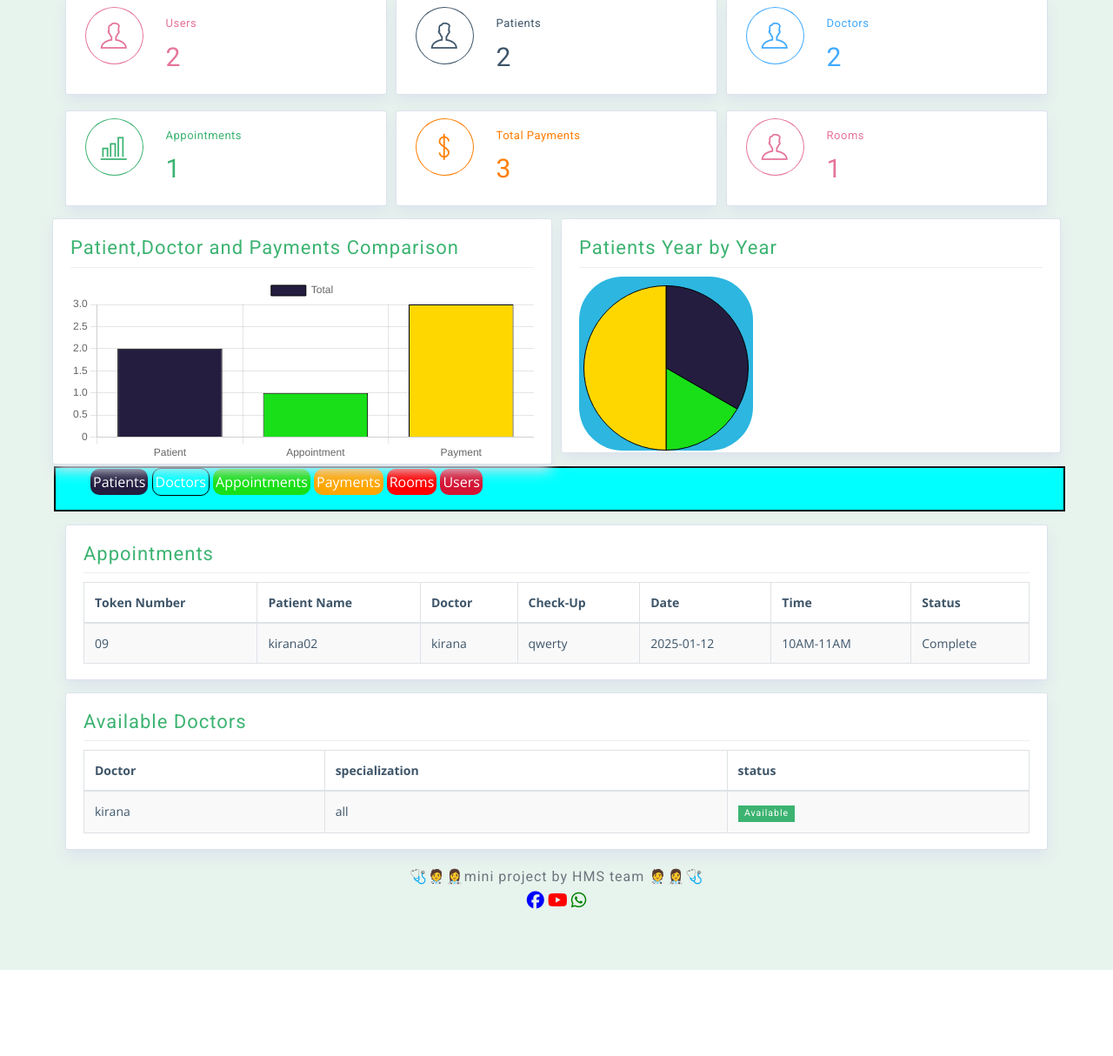
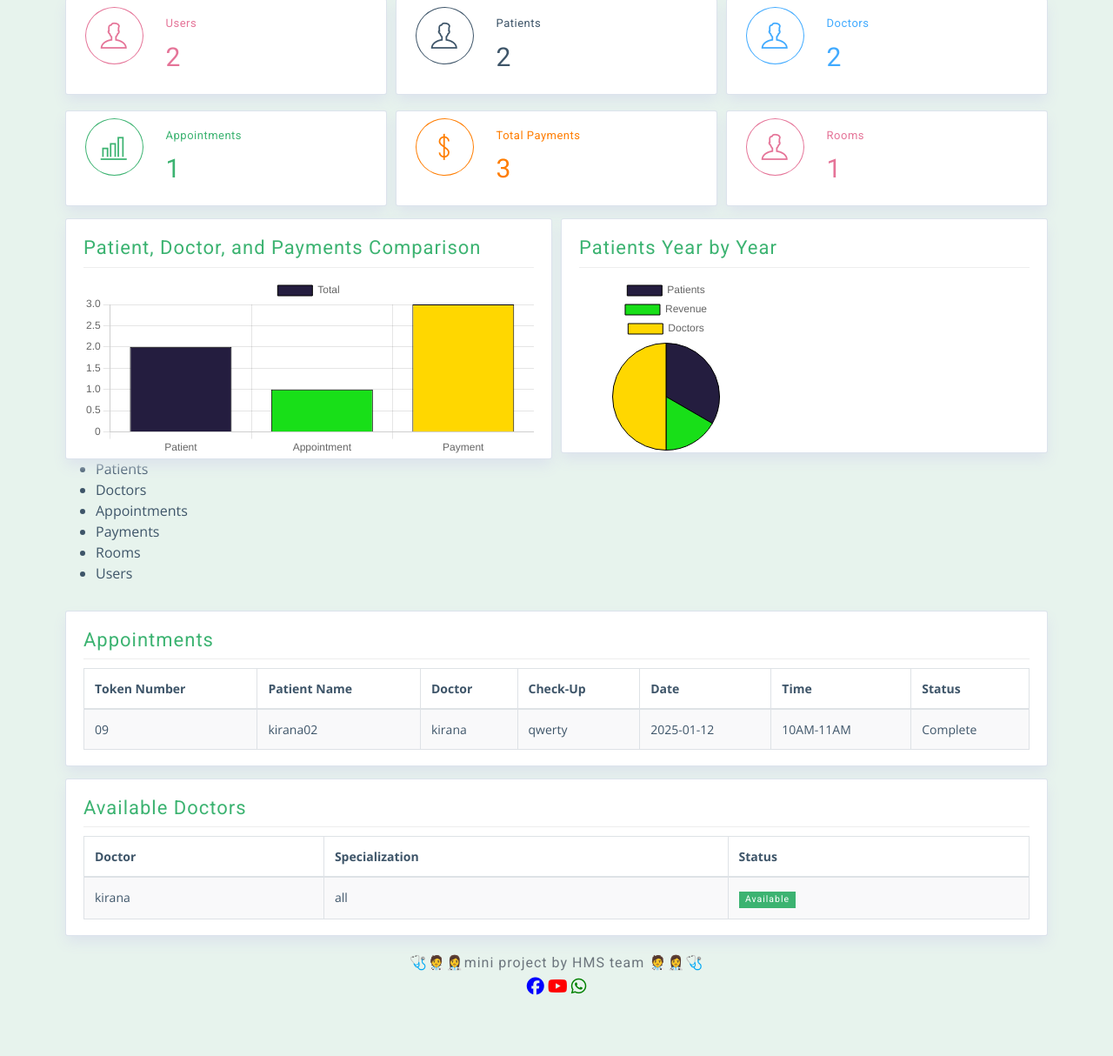
Before and after one commit to koushikshety/HOSPITAL-MANAGEMENT-SYSTEM, a Django app: page /main in a window 1280 px wide. Shown: the part 255-1469 px from the top of the page at 87% size. Before the commit the page ends 1370 px from the top, so only its background shows below. Run offline with Django 5.2, Linux system fonts and the light colour scheme; a user stored in the database is signed in; data comes from the database, SQL or seed files in the repository; both versions use the stored data as it was after the commit; some libraries are stand-ins or nearby versions.

Commit message:
second commit

```diff
--- a/hospital/views.py
+++ b/hospital/views.py
@@ -135,16 +135,32 @@ def generate_appoint_id():
         new_id = 1
     return f"A{new_id:02}"
 
+# def generate_payment_id():
+#     """Generates a new unique patient ID starting with 'P' and a two-digit number."""
+#     last_payment = Payment.objects.order_by('-py_id').first()
+#     if last_payment:
+#         last_id = int(last_payment.py_id[1:])
+#         new_id = last_id + 1
+#     else:
+#         new_id = 1
+#     return f"{new_id:02}"
+
 def generate_payment_id():
-    """Generates a new unique patient ID starting with 'P' and a two-digit number."""
-    last_payment = Payment.objects.order_by('-py_id').first()
+    last_payment = Payment.objects.last()  # Get the last payment record
     if last_payment:
-        last_id = int(last_payment.py_id[1:])
-        new_id = last_id + 1
+        # Extract the numeric part of the py_id (assuming format like 'Y02')
+        numeric_part = last_payment.py_id[1:]  # Remove the first character (e.g., 'Y')
+        try:
+            last_id = int(numeric_part)  # Convert the numeric part to an integer
+        except ValueError:
+            # Handle the case where the numeric part is not a valid integer
+            last_id = 0  # Default to 0 or handle the error as needed
     else:
-        new_id = 1
-    return f"PY{new_id:02}"
+        last_id = 0  # If no payments exist, start from 0
 
+    # Increment the last ID and format it back into the desired format
+    new_id = f"Y{last_id + 1:02d}"  # Format as 'Y01', 'Y02', etc.
+    return new_id
 
 
 
@@ -196,7 +212,7 @@ def ADD_DOCTOR(request):
     if request.method == "POST":
         d_add = request.POST.get('d_add')
         doctor_name = request.POST.get('doctor_name')
-        dob = request.POST.get('dob')
+
         specialization = request.POST.get('specialization')
         experience = request.POST.get('experience')
         age = request.POST.get('age')
@@ -204,7 +220,7 @@ def ADD_DOCTOR(request):
         email = request.POST.get('email')
         doctor_details = request.POST.get('doctor_details')
         gender = request.POST.get('gender')
-        address = request.POST.get('address')
+
         status = request.POST.get('status')
         d_id = generate_doctor_id()
 
@@ -212,14 +228,14 @@ def ADD_DOCTOR(request):
             d_id = d_id,
             d_add = d_add,
             doctor_Name = doctor_name,
-            date_of_birth = dob,
+
             specialization =specialization,
             experience =experience,
             age = age,
             phone = phone,
             gender = gender,
             email = email,
-            address=address,
+
             doctor_details=doctor_details,
             status = status,
 
--- a/templates/main.html
+++ b/templates/main.html
@@ -6,7 +6,7 @@
 <div class="container mt-0">
     <div class="row breadcrumb-bar">
         <div class="col-md-6">
-            <h3 class="block-title">All Statistics </h3>
+            <h3 class="block-title">All Statistics</h3>
         </div>
         <div class="col-md-6">
             <ol class="breadcrumb">
@@ -33,7 +33,7 @@
                 </div>
                 <div class="widget-right">
                     <h4 class="wiget-title">Users</h4>
-                    <span class="numeric color-red">{{user_count}}</span>
+                    <span class="numeric color-red">{{ user_count }}</span>
                 </div>
             </div>
         </div>
@@ -46,7 +46,7 @@
                 </div>
                 <div class="widget-right">
                     <h4 class="wiget-title">Patients</h4>
-                    <span class="numeric color-silver">{{pa_count}}</span>
+                    <span class="numeric color-silver">{{ pa_count }}</span>
                 </div>
             </div>
         </div>
@@ -59,7 +59,7 @@
                 </div>
                 <div class="widget-right">
                     <h4 class="wiget-title">Doctors</h4>
-                    <span class="numeric color-blue">{{doc_count}}</span>
+                    <span class="numeric color-blue">{{ doc_count }}</span>
                 </div>
             </div>
         </div>
@@ -72,7 +72,7 @@
                 </div>
                 <div class="widget-right">
                     <h4 class="wiget-title">Appointments</h4>
-                    <span class="numeric color-green">{{Appoint_count}}</span>
+                    <span class="numeric color-green">{{ Appoint_count }}</span>
                 </div>
             </div>
         </div>
@@ -85,7 +85,7 @@
                 </div>
                 <div class="widget-right">
                     <h4 class="wiget-title">Total Payments</h4>
-                    <span class="numeric color-yellow">{{py_count}}</span>
+                    <span class="numeric color-yellow">{{ py_count }}</span>
                 </div>
             </div>
         </div>
@@ -98,71 +98,63 @@
                 </div>
                 <div class="widget-right">
                     <h4 class="wiget-title">Rooms</h4>
-                    <span class="numeric color-red">{{room_count}}</span>
+                    <span class="numeric color-red">{{ room_count }}</span>
                 </div>
             </div>
         </div>
-<!-- part2 code -->
+        <!-- /Widget Item -->
+    </div>
+
+    <!-- Part 2 Code -->
     <div class="row">
-    <!-- Widget Item  here -->
-    <script>
-        const pa_count1 = "{{ pa_count }}";  // Replace with actual value from server
-        const Appoint_count1 = "{{ Appoint_count }}";  // Replace with actual value from server
-        const py_count1 ="{{ py_count }}";  // Replace with actual value from server
-    </script>
-
+        <!-- Widget Item -->
         <div class="col-md-6">
             <div class="widget-area-2 proclinic-box-shadow">
-            <h3 class="widget-title">Patient,Doctor and Payments Comparison</h3>
+                <h3 class="widget-title">Patient, Doctor, and Payments Comparison</h3>
                 <canvas id="myChart0" width="500" height="200"></canvas>
-
                 <script>
                     const ctx = document.getElementById('myChart0').getContext('2d');
-
                     const labels = ['Patient', 'Appointment', 'Payment'];
                     const data = {
                         labels,
                         datasets: [{
                             label: 'Total',
-                        data: [pa_count1, Appoint_count1, py_count1],  // Use variables directly
-                        backgroundColor: ['#241d3f','#18df18', '#ffd700'],
+                            data: [{{ pa_count }}, {{ Appoint_count }}, {{ py_count }}],
+                            backgroundColor: ['#241d3f', '#18df18', '#ffd700'],
                             borderColor: 'black',
                             borderWidth: 1
                         }]
                     };
-
                     const myChart0 = new Chart(ctx, {
                         type: 'bar',
                         data: data,
                         options: {
                             scales: {
-                            yAxes: [{
-                                ticks: {
+                                y: {
                                     beginAtZero: true
                                 }
-                            }]
                             }
                         }
                     });
                 </script>
             </div>
         </div>
+        <!-- /Widget Item -->
 
-    <!-- /Widget  here -->
         <!-- Widget Item -->
         <div class="col-md-6">
             <div class="widget-area-2 proclinic-box-shadow">
-            <h3 class="widget-title"> Patients Year by Year</h3>
+                <h3 class="widget-title">Patients Year by Year</h3>
                 <canvas id="myChart" width="200" height="200"></canvas>
                 <script>
                     const ctx1 = document.getElementById('myChart').getContext('2d');
                     const labels1 = ['Patients', 'Revenue', 'Doctors'];
                     const data1 = {
-                    labels1,
+                        labels: labels1,
                         datasets: [{
                             label: 'Total',
-                        data: [pa_count1, Appoint_count1, py_count1],
-                        backgroundColor: ['#241d3f','#18df18', '#ffd700'],
+                            data: [{{ pa_count }}, {{ Appoint_count }}, {{ py_count }}],
+                            backgroundColor: ['#241d3f', '#18df18', '#ffd700'],
                             borderColor: 'black',
                             borderWidth: 1
                         }]
@@ -171,16 +163,16 @@
                         type: 'pie',
                         data: data1,
                         options: {
-                        responsive: false, // Disable responsiveness
-                        maintainAspectRatio: false // Prevents deformation
+                            responsive: false,
+                            maintainAspectRatio: false
                         }
                     });
                 </script>
             </div>
+        </div>
+        <!-- /Widget Item -->
 
-    </div>
-
-    <!-- color box -->
+        <!-- Color Box -->
         <div id="list">
             <ul>
                 <li class="color-blacks">Patients</li>
@@ -191,78 +183,10 @@
                 <li class="color-pinks">Users</li>
             </ul>
         </div>
-    <!-- /color box -->
+        <!-- /Color Box -->
     </div>
-</div>
+    <!-- /Part 2 Code -->
 
-<!-- internal css starts here -->
-<style>
-
-	#list{
-		width: 100%;
-		margin-left: 7px;
-		margin-top: 3px;
-		background-color: aqua;
-		border: 2px solid black;
-	}
-	#list li{
-		list-style: none;
-		display: inline-block;
-
-	}
-	.color-reds{
-		background-color:red ;
-		color: white;
-		padding: 3px;
-		border-radius: 10px;
-		cursor: pointer;
-	}
-	.color-greens{
-		background-color: #18df18;
-				color: white;
-		padding: 3px;
-		border-radius: 10px;
-
-	}
-
-	.color-golds {
-		background-color:#ffa600 ;
-				color: white;
-		padding: 3px;
-		border-radius: 10px;
-	}
-
-	.color-pinks{
-		background-color: #d41434;
-				color: white;
-		padding: 3px;
-		border-radius: 10px;
-	}
-
-	.color-blacks{
-		background-color:#241d3f ;
-				color: white;
-		padding: 3px;
-		border-radius: 10px;
-	}
-
-	.color-aquas{
-		border: 1px solid black;
-		background-color:aqua ;
-				color: white;
-		padding: 3px;
-		border-radius: 10px;
-	}
-	#myChart {
-		border-radius: 50px;
-		background-color: #2cb6e0;
-	}
-
-
-</style>
-
-<!-- internal css ends here -->
-<!-- /part2 code -->
     <div class="row">
         <!-- Widget Item -->
         <div class="col-md-12">
@@ -299,6 +223,8 @@
             </div>
         </div>
         <!-- /Widget Item -->
+
+        <!-- Widget Item -->
         <div class="col-md-12">
             <div class="widget-area-2 proclinic-box-shadow">
                 <h3 class="widget-title">Available Doctors</h3>
@@ -307,8 +233,8 @@
                         <thead>
                             <tr>
                                 <th>Doctor</th>
-                                <th>specialization</th>
-                                <th>status</th>
+                                <th>Specialization</th>
+                                <th>Status</th>
                             </tr>
                         </thead>
                         <tbody>
--- a/templates/registration/sign_up.html
+++ b/templates/registration/sign_up.html
@@ -35,7 +35,7 @@
         <br> -->
 
         <i class="fa-solid fa-megaphone"></i>
-        <button type="submit">Register</button>      <button><a href="http://127.0.0.1:8000/accounts/sing_up">Refresh</a></button>
+        <button type="submit">Register</button>      <button><a href="http://127.0.0.1:8000/accounts/sign_up">Refresh</a></button>
 
         <strong id="col-text">
             <br><br>
```
Also changed, not shown: templates/Doctors/add_doctor.html (+6 -20 lines), templates/Doctors/all_doctors.html (+25 -55 lines), templates/Doctors/d_update.html (+11 -23 lines), templates/Doctors/doctor_details.html (+2 -7 lines), templates/Doctors/doctor_details1.html (+2 -8 lines), db.sqlite3, 1 other file. Lines whose indentation alone changed are shown as unchanged.
